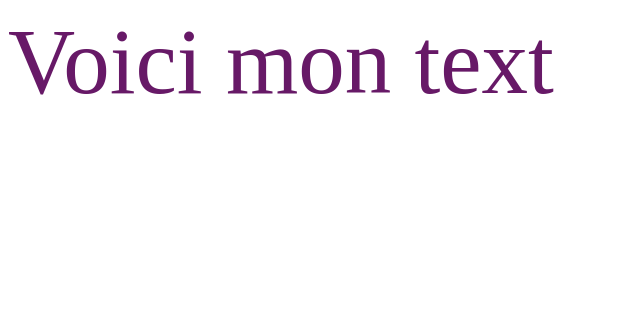
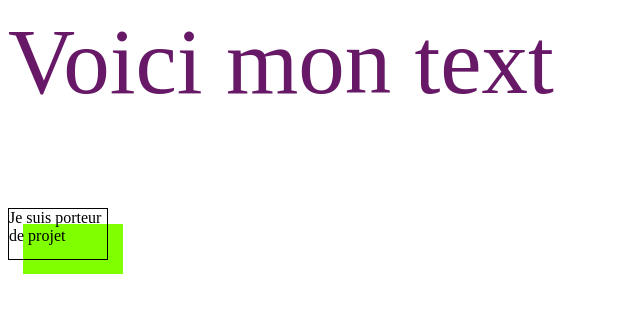
Before and after one commit to CodeJB/colorRandom, a website: page index.html in a window 1280 px wide. Shown: the whole page, without its empty margins (0-640 px from the left). Drawn offline with Linux system fonts and the light colour scheme.

Commit message:
ajout de la fonctionnalité moveColor

```diff
--- a/index.html
+++ b/index.html
@@ -11,6 +11,12 @@
 
 
     <p>Voici mon text</p>
+    <div class="menubtn">
+        <div class="buttontest" value="Je suis porteur de projet" >Je suis porteur de projet</div>
+
+
+        <div class="color"></div>
+    </div>
 </main>
 </body>
 </html>
--- a/index.scss
+++ b/index.scss
@@ -23,7 +23,38 @@ main{
         animation-duration: 2s;
         animation-name: changeColor;
         animation-iteration-count: infinite;
-            }
+    }
+
+    .menubtn{
+        height: 50px;
+        width: 100px;
+        position: relative;
+                &:hover > .color{
+                    animation: moveColor .5s both ease-in;
+        }
+
+    }
+
+    .color{
+        position: inherit;
+        background-color: chartreuse;
+        height: 50px;
+        left: 15px;
+        top: 16px;
+        overflow: visible;
+
+    }
+
+    .buttontest{
+        position: absolute;
+        top: 0;
+        left: 0;
+        background-color: transparent;
+        border: 1px solid black;
+        height: 50px;
+        z-index: 3;
+    }
+
 }
 
 
@@ -39,3 +70,14 @@ main{
     }
 
 }
+
+
+@keyframes moveColor {
+    0% {
+      transform: translate(0px, 0px);
+    }
+
+    100% {
+        transform:translate(-16px,-15px);
+    }
+  }
```
Also changed, not shown: index.css, 2 other files.
